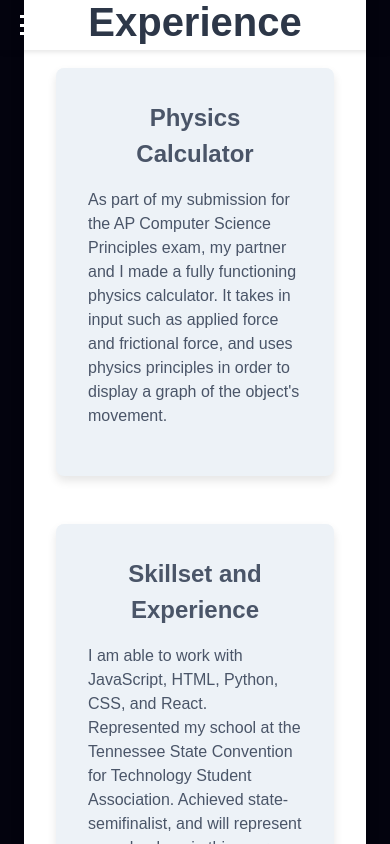
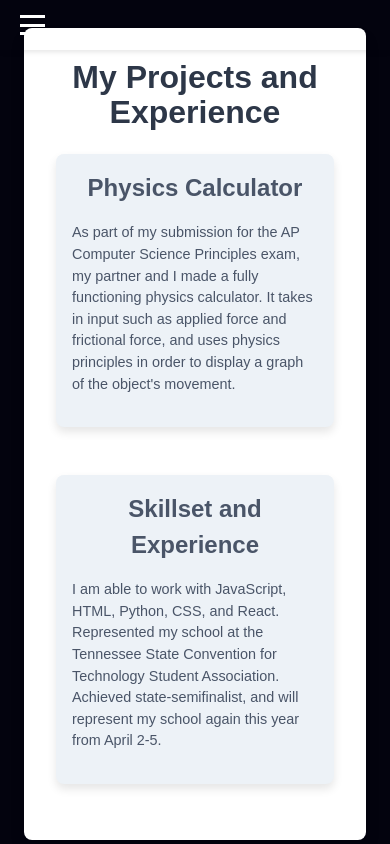
Before and after one commit to deltaflyer17/Portfolio, a React (Vite) app: page /projects-experience in a window 390 px wide. Built offline with nearby package versions, Linux system fonts and the light colour scheme.

Commit message:
Update Projects.css

```diff
--- a/src/styles/Projects.css
+++ b/src/styles/Projects.css
@@ -15,6 +15,7 @@
     justify-content: space-around;
     gap: 1.5rem;
     flex-wrap: wrap;
+    grid-template-columns: repeat(2, 1fr); /* Two columns on larger screens */
   }
 
   .projects-container {
@@ -70,3 +71,27 @@
   .project-link:hover {
     text-decoration: underline;
   }
+
+
+/* Media Query for Mobile */
+@media (max-width: 768px) {
+  .projects-title {
+    font-size: 2rem; /* Smaller title for mobile */
+  }
+
+  .projects-grid {
+    grid-template-columns: 1fr; /* Stack cards in one column on mobile */
+  }
+
+  .project-title {
+    font-size: 1.5rem; /* Smaller project title */
+  }
+
+  .project-description {
+    font-size: 0.9rem; /* Adjust description font size for smaller screens */
+  }
+
+  .project-card {
+    padding: 1rem; /* Adjust padding for mobile */
+  }
+}
```
